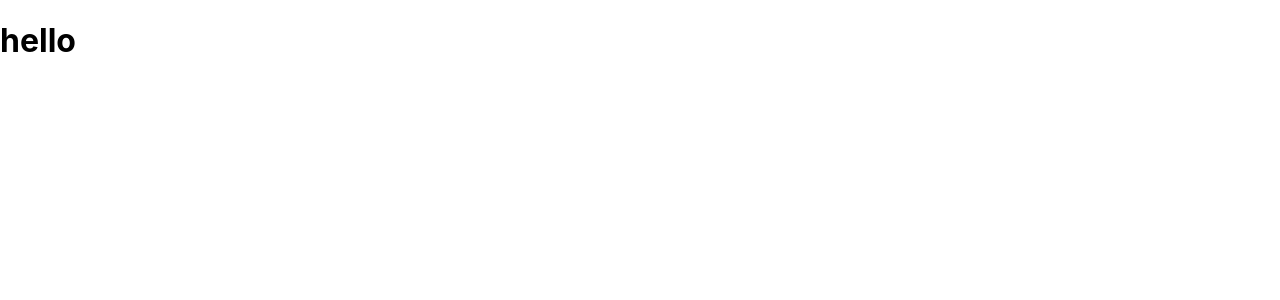
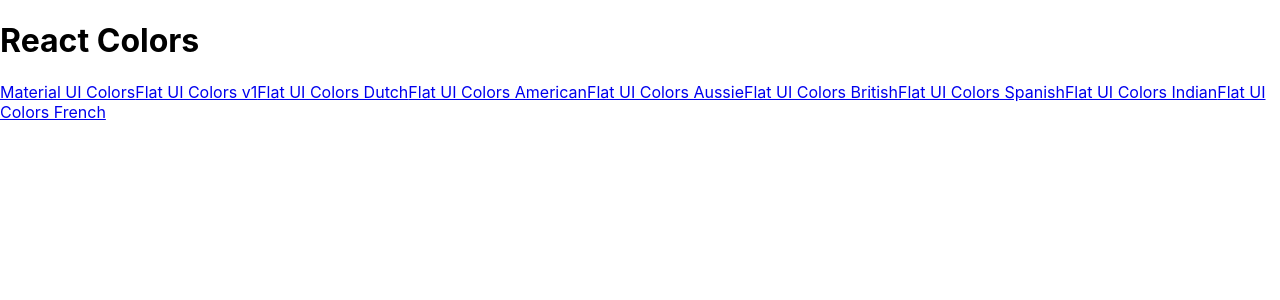
Before and after one commit to bouncingbumble/colors-app, a React (Create React App) app: page / in a window 1280 px wide. Shown: the top 300 px of the page. Built offline with nearby package versions, Linux system fonts and the light colour scheme.

Commit message:
add palette colors and links

```diff
--- a/src/App.js
+++ b/src/App.js
@@ -3,6 +3,7 @@
 import { Route, Switch } from 'react-router-dom'
 import seedColors from './seedColors'
 import { generatePalette } from './colorHelpers'
+import PaletteList from './PaletteList';
 
 function App() {
     const findPalette = id => {
@@ -10,7 +11,7 @@
     }
     return (
         <Switch>
-            <Route exact path="/" render={() => <h1>hello</h1>} />
+            <Route exact path="/" render={() => <PaletteList palettes={seedColors} />} />
             <Route
                 exact
                 path="/palette/:id"
--- a/src/Navbar.js
+++ b/src/Navbar.js
@@ -5,6 +5,7 @@
 import Button from '@material-ui/core/Button'
 import Snackbar from '@material-ui/core/Snackbar'
 import CloseIcon from '@material-ui/icons/Close'
+import { Link } from 'react-router-dom'
 import 'rc-slider/assets/index.css'
 import './Navbar.css'
 import { IconButton } from '@material-ui/core'
@@ -30,9 +31,11 @@
         const { format } = this.state
         return (
             <header className="Navbar">
-                <div className="logo">
-                    <a href="#">reactcolorpicker</a>
-                </div>
+                <Link
+                    exact
+                    to="/"
+                    className="logo"
+                >reactcolorpicker</Link>
                 <div className="slider-container">
                     <span>Level: {level}</span>
                     <div className="slider">
--- /dev/null
+++ b/src/PaletteList.js
@@ -0,0 +1,17 @@
+import React, { Component } from 'react'
+import { Link } from 'react-router-dom'
+
+export default class PaletteList extends Component {
+    render() {
+        const { palettes } = this.props
+        return (
+            <div>
+                <h1>React Colors</h1>
+                {palettes.map(palette => (
+                    <Link
+                        to={`/palette/${palette.id}`}>{palette.paletteName}</Link>
+                ))}
+            </div>
+        )
+    }
+}
```
